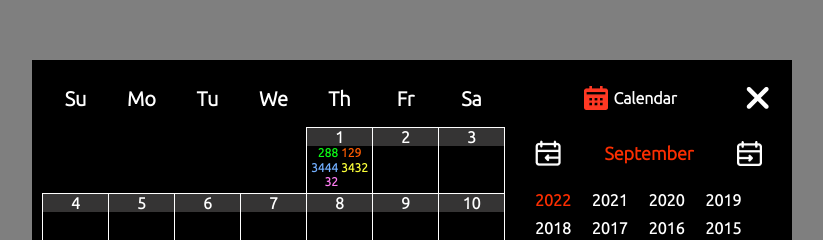
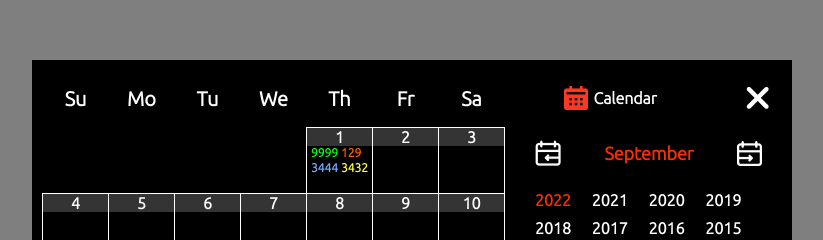
Before and after one commit to Cardoso-topdev/calendar, a React (Create React App) app: page / in a window 1280 px wide. Both pictures are taken after a click on the picture 652 px from the left and 412 px from the top of the page. Shown: the part 136-376 px from the top of the page, without its empty margins (228-1051 px from the left). Built offline with nearby package versions, Linux system fonts and the light colour scheme.

Commit message:
Fix: Type modified

```diff
--- a/src/App.tsx
+++ b/src/App.tsx
@@ -10,15 +10,15 @@ import './App.scss';
 function App() {
   const [open, setOpen] = useState<boolean>(false);
   const [isLoading, setIsLoading] = useState<boolean>(false);
-  const [eventData, setEventData] = useState<EventListType>({} as EventListType);
+  const [eventData, setEventData] = useState<EventListType>();
   const [years, SetYears] = useState<Array<number>>([]);
 
   useEffect(() => {
     const fetchEventData = async () => {
       setIsLoading(true);
       const data = await getEventData();
-      setEventData(data as EventListType);
-      SetYears(getAvailableYears(data as EventListType));
+      setEventData(data);
+      SetYears(getAvailableYears(data));
       setIsLoading(false);
     };
 
--- a/src/_mock/db.json
+++ b/src/_mock/db.json
@@ -43,11 +43,11 @@
   "data": {
     "2022-09": {
       "1": {
-        "tl": 288,
+        "tl": 28823423,
         "ev": 129,
         "cm": 3444,
         "lk": 3432,
-        "gu": 32
+        "gu": -234
       },
       "prev": "2022-08-31"
     },
--- a/src/_mock/index.ts
+++ b/src/_mock/index.ts
@@ -1,8 +1,9 @@
+import { EventListType } from '../types/calendar';
 import eventData from './db.json';
 
-export const getEventData = () => new Promise((resolve) => {
+export const getEventData = () => new Promise<EventListType>((resolve) => {
   setTimeout(() => {
     const { data } = eventData;
-      resolve(data);
-  }, 1000);
+      resolve(data as unknown as EventListType);
+  }, 3000);
 });
--- a/src/components/calendar/Calendar.tsx
+++ b/src/components/calendar/Calendar.tsx
@@ -1,4 +1,4 @@
-import React, { useState } from 'react';
+import { useState } from 'react';
 import {
   format,
   addMonths,
@@ -7,27 +7,30 @@ import {
 import { setYear } from 'date-fns/esm';
 import { WeekDays } from './week-days';
 import { Month } from './month';
-import { EventListType } from '../../types/calendar';
+import { EventListType, EventType } from '../../types/calendar';
 import prev from '../../assets/icons/prev.png';
 import next from '../../assets/icons/next.png';
 import './calendar.scss';
 
 interface ICalendarProps {
   years: Array<number>,
-  events: EventListType
+  events?: EventListType
 }
 export const Calendar = ({ years, events }: ICalendarProps) => {
   const [currentMonth, setCurrentMonth] = useState<Date>(new Date());
 
+  const eventKey: string = `${currentMonth.getFullYear()}-${String(currentMonth.getMonth() + 1).padStart(2, '0')}`;
+  const currentMonthEvent: EventType | undefined = events?.[eventKey];
+
   const nextMonth: () => void = () => {
     const nextMonth: Date = addMonths(currentMonth, 1);
-    if (nextMonth > new Date(events.last)) return;
+    if (!events || nextMonth > new Date(events.last)) return;
     setCurrentMonth(nextMonth);
   }
 
   const prevMonth: () => void = () => {
     const prevMonth: Date = subMonths(currentMonth, 1);
-    if (prevMonth < new Date(events.first)) return;
+    if (!events || prevMonth < new Date(events.first)) return;
     setCurrentMonth(prevMonth);
   }
 
@@ -45,7 +48,7 @@ export const Calendar = ({ years, events }: ICalendarProps) => {
           <tbody>
             <Month
               month={currentMonth}
-              events={events} />
+              event={currentMonthEvent} />
           </tbody>
         </table>
       </div>
--- a/src/components/calendar/date-cell/DateCell.tsx
+++ b/src/components/calendar/date-cell/DateCell.tsx
@@ -1,13 +1,14 @@
 import { useContext } from 'react';
 import { IModalContext, ModalContext } from '../../../contexts';
 import { EventDataType } from '../../../types/calendar';
+import { filterCellData } from '../../../utils';
 import './dateCell.scss';
 
 interface IDateCellProps {
   date: string,
-  events?: EventDataType
+  event?: EventDataType
 };
-export const DateCell = ({ date, events }: IDateCellProps) => {
+export const DateCell = ({ date, event }: IDateCellProps) => {
   const {setOpen} = useContext<IModalContext>(ModalContext);
 
   return (
@@ -18,24 +19,24 @@ export const DateCell = ({ date, events }: IDateCellProps) => {
       <div className="date-container__codes">
         <div className="date-container__codes__left">
           <span className="time-lapse">
-            {events?.tl}
+            {filterCellData(event?.tl)}
           </span>
           <span className="comments">
-            {events?.cm}
+            {filterCellData(event?.cm)}
           </span>
           <span className="guest-uploads">
-            {events?.gu}
+            {filterCellData(event?.gu)}
           </span>
         </div>
         <div className="date-container__codes__right">
           <span className="events">
-            {events?.ev}
+            {filterCellData(event?.ev)}
           </span>
           <span className="liked-by-me">
-            {events?.lk}
+            {filterCellData(event?.lk)}
           </span>
           <span className="liked">
-            {events?.li}
+            {filterCellData(event?.li)}
           </span>
         </div>
       </div>
--- a/src/components/calendar/month/Month.tsx
+++ b/src/components/calendar/month/Month.tsx
@@ -7,18 +7,15 @@ import {
   format,
   addDays
 } from 'date-fns';
-import { EventListType, EventType } from '../../../types/calendar';
+import { EventType } from '../../../types/calendar';
 import { DateCell } from '../date-cell';
 
 const dateFormat:string = "d";
 interface IMonthProps {
   month: Date,
-  events: EventListType
+  event?: EventType
 }
-export const Month = ({ month, events }: IMonthProps) => {
-  const eventKey: string = `${month.getFullYear()}-${String(month.getMonth() + 1).padStart(2, '0')}`;
-  const currentMonthEvents: EventType = events[eventKey];
-
+export const Month = ({ month, event }: IMonthProps) => {
   const monthStart: Date = startOfMonth(month);
   const monthEnd: Date = endOfMonth(monthStart);
   const startDate: Date = startOfWeek(monthStart);
@@ -39,7 +36,7 @@ export const Month = ({ month, events }: IMonthProps) => {
             isDateInCurrentMonth
               ? <DateCell
                   date={formattedDate}
-                  events={currentMonthEvents?.[formattedDate]}
+                  event={event?.[formattedDate]}
                 />
               : ''
           }
--- a/src/components/calendar/week-days/WeekDays.tsx
+++ b/src/components/calendar/week-days/WeekDays.tsx
@@ -1,4 +1,3 @@
-import React from 'react';
 import {
   startOfWeek,
   format,
--- a/src/components/modal/Modal.tsx
+++ b/src/components/modal/Modal.tsx
@@ -1,7 +1,7 @@
 import React from 'react';
 import ReactDom from 'react-dom';
+import calendar from '../../assets/icons/calendar.png';
 import './modal.scss';
-import calendar from '../../assets/icons/calendar.png';
 
 interface IModal {
   setOpen: (open: boolean) => void,
--- a/src/components/modal/modal.scss
+++ b/src/components/modal/modal.scss
@@ -28,7 +28,7 @@
       right: 13.38px;
     }
     @include mq('tablet', min) {
-      gap: 70px;
+      gap: 90px;
       padding: 10px 10px;
     }
     span {
--- a/src/utils/index.ts
+++ b/src/utils/index.ts
@@ -9,3 +9,11 @@ export const getAvailableYears = (data: EventListType): Array<number> => {
   }
   return years;
 }
+
+export const filterCellData = (data: number | undefined): number | string => {
+  const MAX = 9999;
+  const MIN = 0;
+  if (!data || data < MIN) return ''
+  if (data > MAX) return MAX
+  return data;
+}
```
